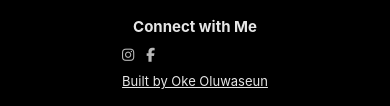
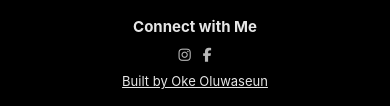
Before and after one commit to heropaulexy79/Discipleship, a plain HTML site: page index.html in a window 390 px wide. Shown: the part 5327-5433 px from the top of the page. Drawn offline with Linux system fonts and the light colour scheme; a script that the page names is missing.

Commit message:
new changes

```diff
--- a/style.css
+++ b/style.css
@@ -506,6 +506,12 @@ label[for]::after {
  * This block combines all styles for screens 768px or less.
  */
 @media (max-width: 768px) {
+  .social-icons {
+    display: flex;
+    gap: 12px;
+    padding-bottom: 10px;
+    justify-content: center !important;
+}
   h3 {
     text-align: center !important;
 }
```
